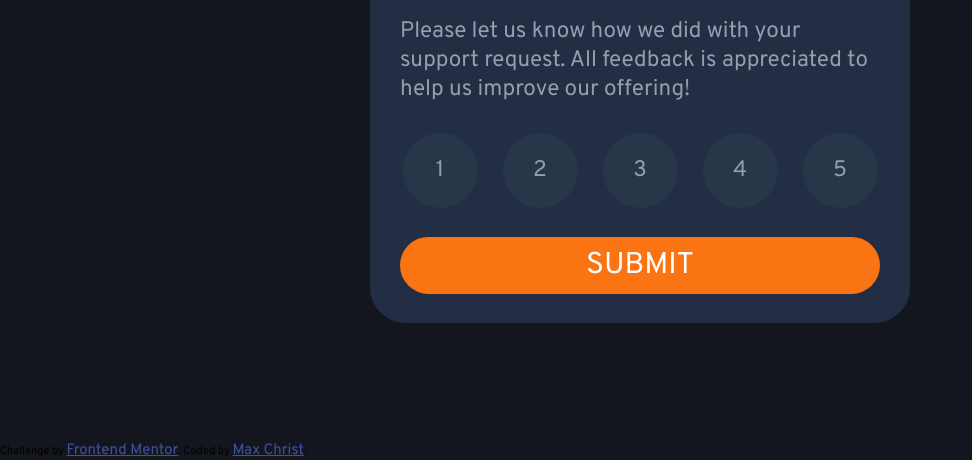
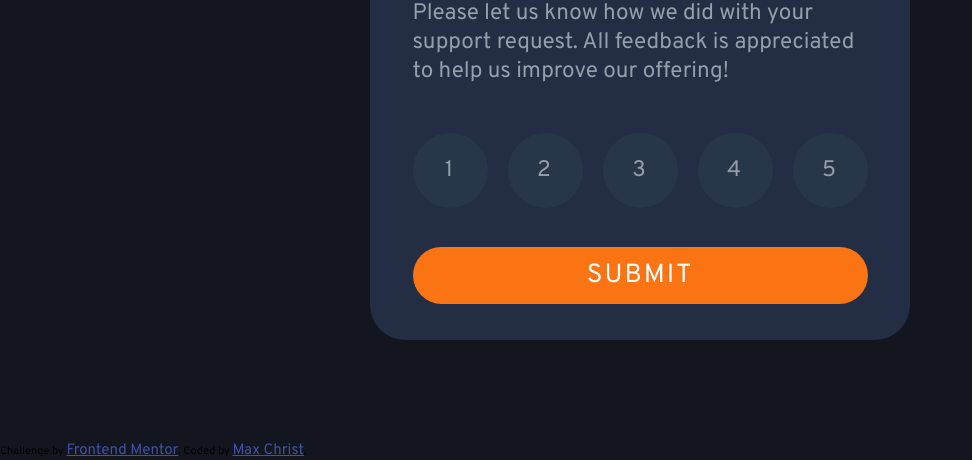
Before and after one commit to MaxwellChrist/InteractiveRatingComponent, a website: page index.html in a window 1280 px wide. Shown: the part 340-800 px from the top of the page, without its empty margins (0-972 px from the left). Drawn offline with Linux system fonts and the light colour scheme.

Commit message:
further tweaking of rating component to get it looking juuuuuuuust right

```diff
--- a/styles.css
+++ b/styles.css
@@ -187,14 +187,15 @@ body {
 
 @media screen and (min-width: 600px) {
     .rating-state, .thank-you-state {
-        grid-template-columns: 20px 1fr 20px;
+        grid-template-columns: 40px 1fr 40px;
         border-radius: 35px;
         max-width: 540px;
         align-items: center;
     }
 
     .rating-state, .thank-you-state {
-        grid-template-rows: 1fr 1fr 1.25fr 1fr 1fr;
+        grid-template-rows: 1fr .6fr 1fr 1fr 1fr;
+        gap: 30px;
     }
 
     .rating-state-img {
@@ -213,14 +214,18 @@ body {
 
     .rating-state-btn-submit{
         width: 100%;
+        height: 57px;
     }
 
     .rating-state-btn-submit, .rating-state-btn-num {
-        font-size: 2rem;
+        font-size: 1.75rem;
+        letter-spacing: 2px;
     }
 
     .rating-state-form {
         padding-top: 10px;
+        align-items: center;
+        min-height: 200px;
     }
 
     .rating-state-btn-num {
```
